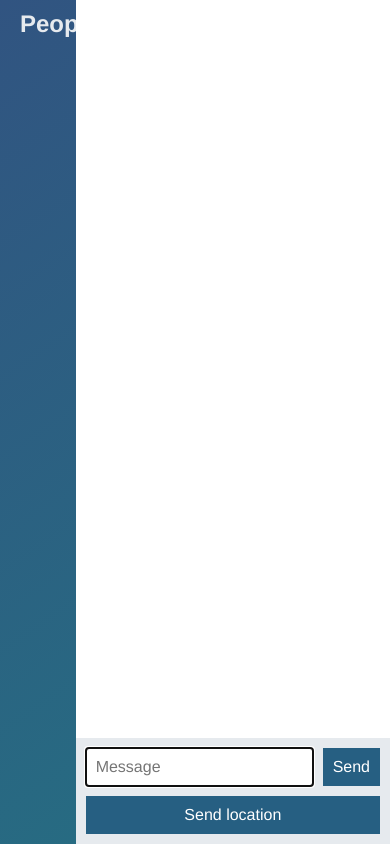
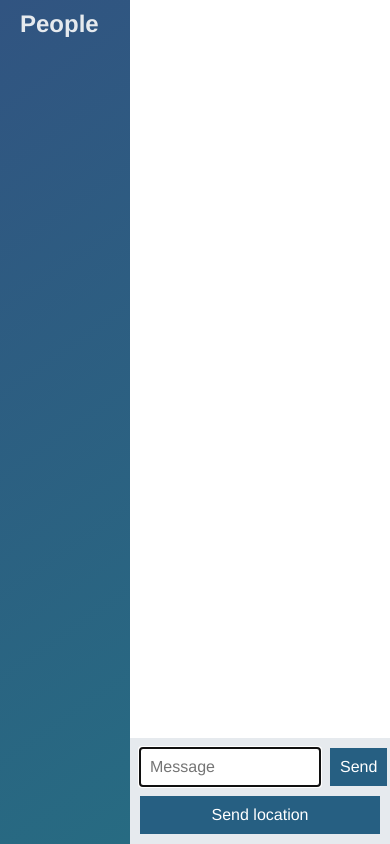
Before and after one commit to ridwanrajik/node-chat-app, a website: page public/chat.html in a window 390 px wide. Drawn offline with nearby package versions, Linux system fonts and the light colour scheme; no server answers.

Commit message:
extend chat__sidebar width

```diff
--- a/public/css/style.css
+++ b/public/css/style.css
@@ -183,13 +183,16 @@
 
     .chat__sidebar {
       /* display: none; */
-      width: 2000px;
+      width: 100%;
     }
 
-    /* .chat__main {
-      overflow-y: scroll;
-      width: 100%;
-    } */
+    .chat__sidebar ol {
+      list-style-type: none;
+    }
+
+    .chat__main {
+      width: 260px;
+    }
 
     .chat__footer {
       flex-direction: column;
@@ -199,7 +202,12 @@
       margin-bottom: 10px;
     }
 
-    .chat__footer button {
+    .chat__footer input {
+      width: 180px;
+    }
+
+    .chat__footer form button {
       margin-right: 0px;
+      width: 60px;
     }
   }
```
